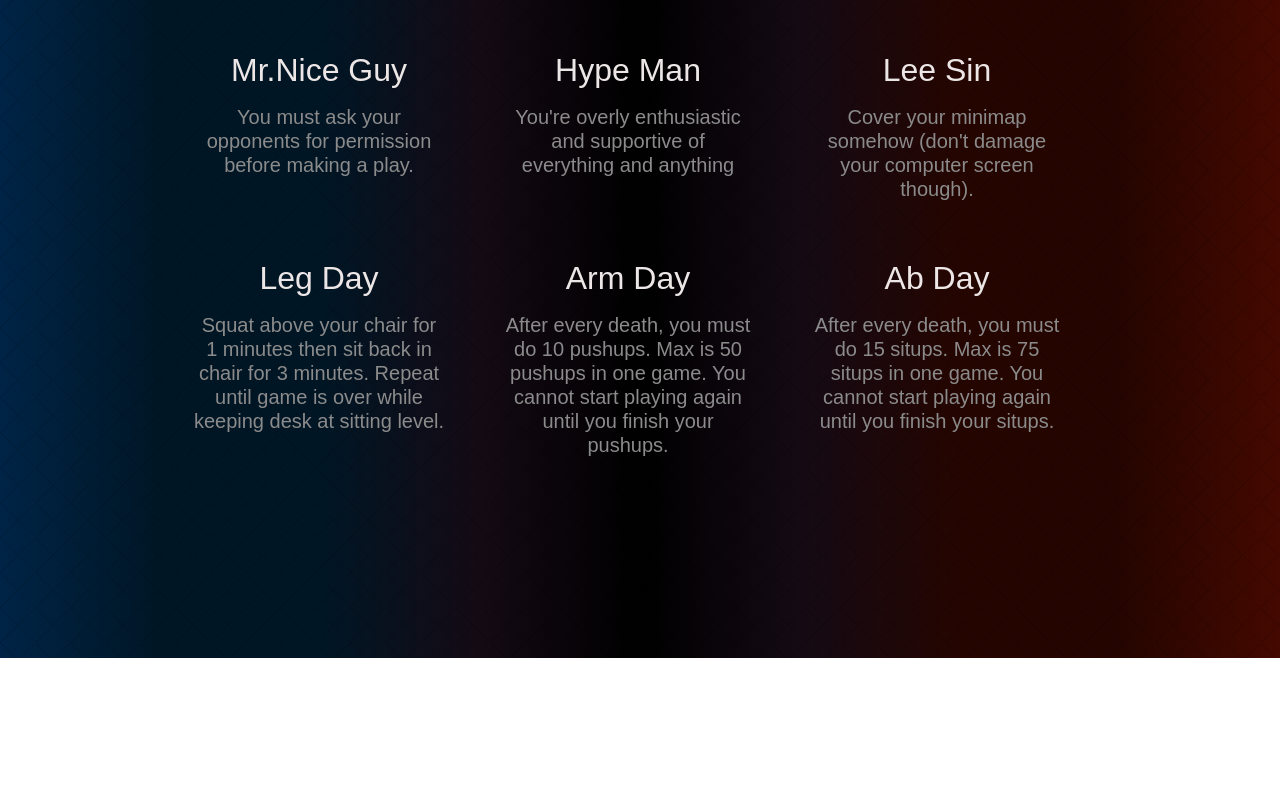
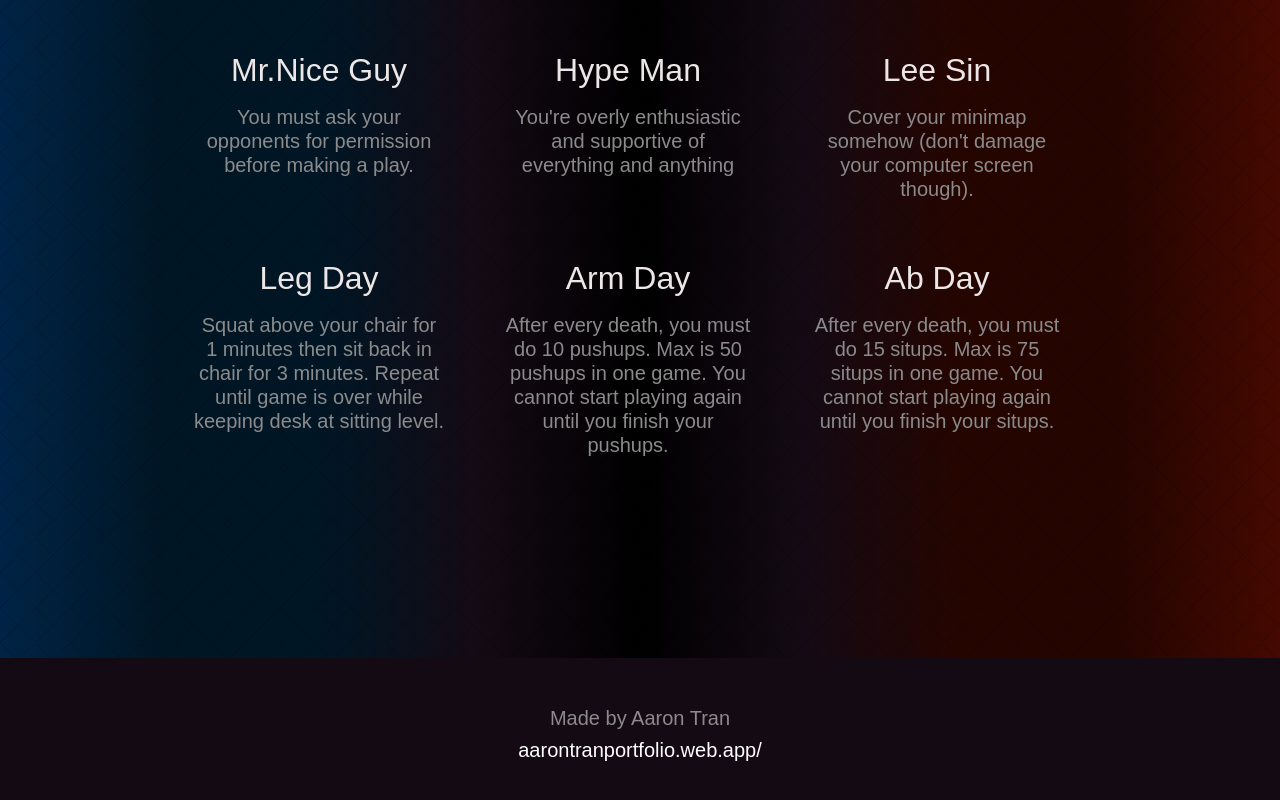
Before and after one commit to AaronTran206/LoLTeamRandomizer, a React app: page / in a window 1280 px wide. Shown: the part 1720-2520 px from the top of the page. Before the commit the page ends 2378 px from the top, so only its background shows below. Built offline with nearby package versions, Linux system fonts and the light colour scheme; a web font is replaced by a local one.

Commit message:
footer added

```diff
--- a/src/app/App.tsx
+++ b/src/app/App.tsx
@@ -11,6 +11,7 @@ import { DndProvider } from "react-dnd"
 import { HTML5Backend } from "react-dnd-html5-backend"
 import { store } from "../store/store"
 import { Provider } from "react-redux"
+import Footer from "../footer/footer"
 
 const App: React.FC<{}> = ({}) => {
   return (
@@ -21,6 +22,7 @@ const App: React.FC<{}> = ({}) => {
         <Teams />
         <Perks />
         <Nav />
+        <Footer />
       </DndProvider>
     </Provider>
   )
--- /dev/null
+++ b/src/footer/footer.scss
@@ -0,0 +1,16 @@
+@import "../app/variables";
+
+.footer__container {
+  text-align: center;
+  padding: 3rem 0 9rem;
+  background-color: $color-active;
+  align-content: center;
+}
+
+.portfolio__site {
+  color: white;
+}
+
+a {
+  text-decoration: none !important;
+}
--- /dev/null
+++ b/src/footer/footer.tsx
@@ -0,0 +1,16 @@
+import React from "react"
+import "./footer.scss"
+
+const Footer: React.FC<{}> = () => {
+  return (
+    <div className="footer__container">
+      <h5>Made by Aaron Tran</h5>
+
+      <a href="https://aarontranportfolio.web.app/" target="_blank">
+        <h5 className="portfolio__site">aarontranportfolio.web.app/</h5>
+      </a>
+    </div>
+  )
+}
+
+export default Footer
--- a/webpack.config.js
+++ b/webpack.config.js
@@ -9,6 +9,7 @@ module.exports = {
     nav: path.resolve("./src/nav/Nav.tsx"),
     header: path.resolve("./src/header/Header.tsx"),
     teams: path.resolve("./src/teams/Teams.tsx"),
+    footer: path.resolve('./src/footer/Footer')
   },
   module: {
     rules: [
```
Also changed, not shown: firebase.json (added), 1 other file (tests, documents, lock files or other folders).
